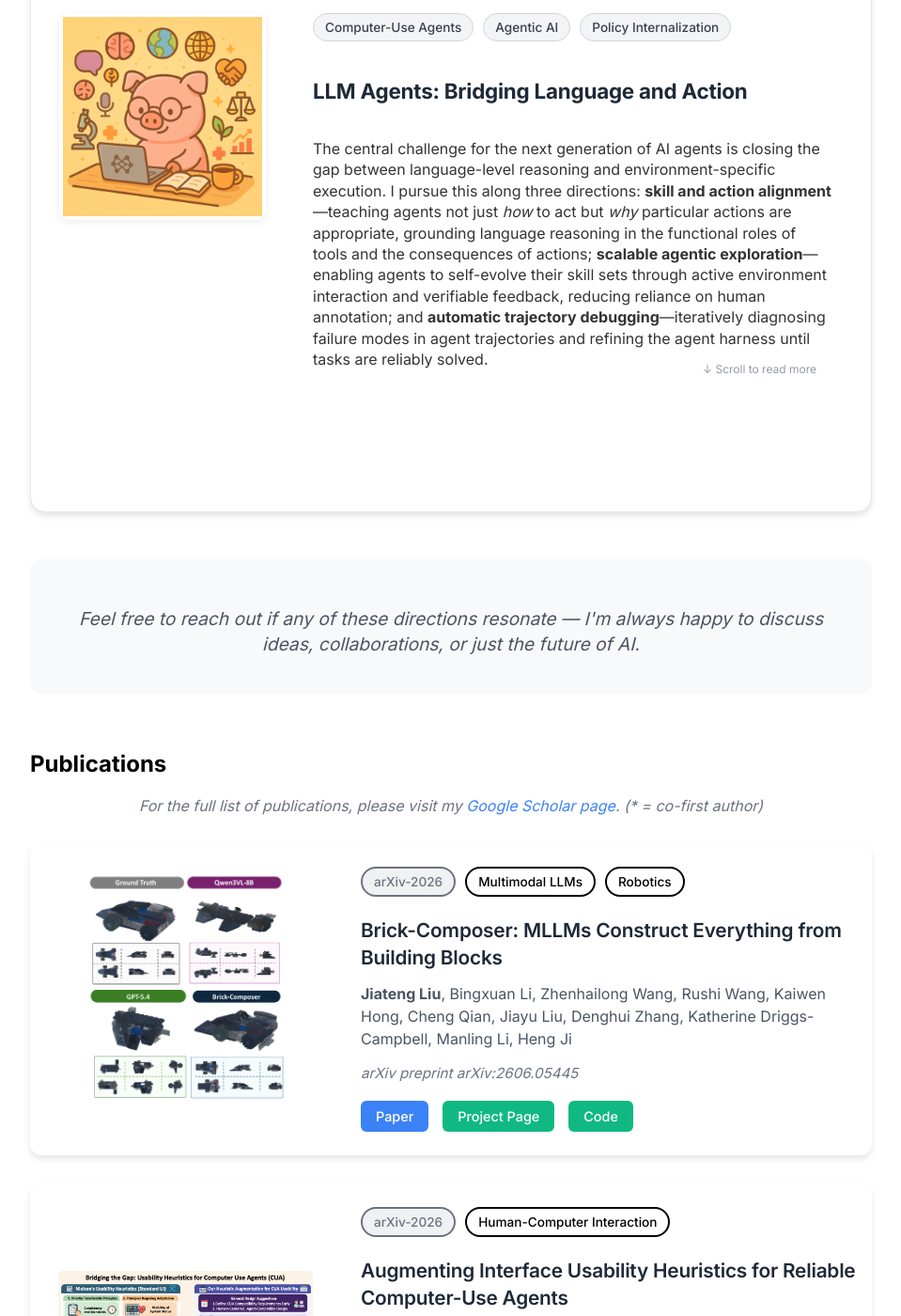
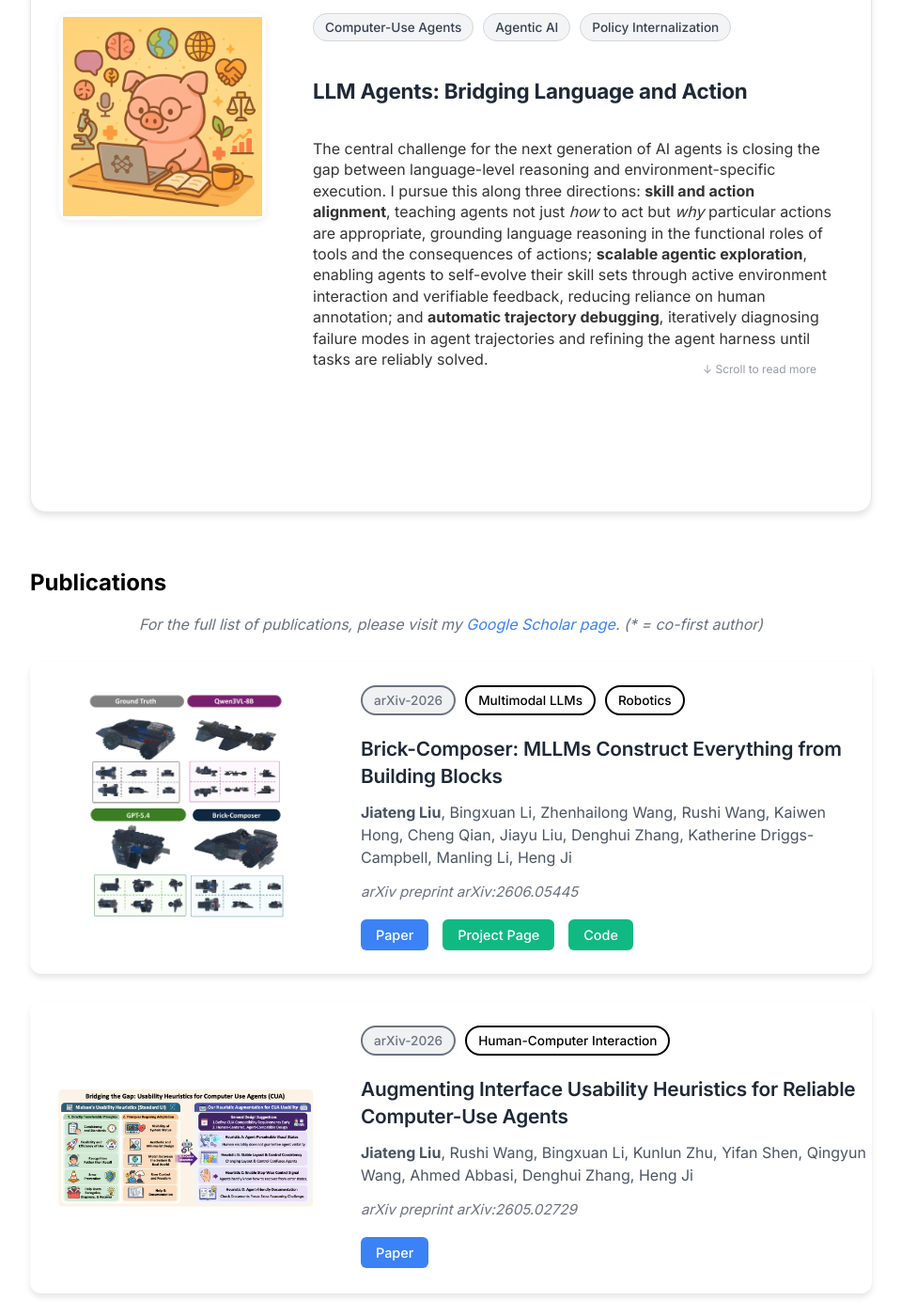
Before and after one commit to Lumos-Jiateng/Lumos-Jiateng.github.io, a Jekyll site: the page built from index.html, in a window 1280 px wide and 1400 px high, scrolled down 2335 px. Shown: the whole window at 94% size, without its empty margins (160-1119 px from the left). Built offline with Jekyll 4.4.1, drawn with Linux system fonts in a browser that asks for light colours; some of the changed text lies outside the part shown.

Commit message:
Fix author lists for Policy Documents, Usability Heuristics, Knowledge Overshadowing
Co-authored-by: Cursor <cursoragent@cursor.com>

```diff
--- a/index.html
+++ b/index.html
@@ -83,15 +83,11 @@ title: Jiateng Liu, Personal Home Page
         </div>
         <h3 class="research-title">LLM Agents: Bridging Language and Action</h3>
         <div class="research-description">
-          <p>The central challenge for the next generation of AI agents is closing the gap between language-level reasoning and environment-specific execution. I pursue this along three directions: <strong>skill and action alignment</strong>—teaching agents not just <em>how</em> to act but <em>why</em> particular actions are appropriate, grounding language reasoning in the functional roles of tools and the consequences of actions; <strong>scalable agentic exploration</strong>—enabling agents to self-evolve their skill sets through active environment interaction and verifiable feedback, reducing reliance on human annotation; and <strong>automatic trajectory debugging</strong>—iteratively diagnosing failure modes in agent trajectories and refining the agent harness until tasks are reliably solved.</p>
+          <p>The central challenge for the next generation of AI agents is closing the gap between language-level reasoning and environment-specific execution. I pursue this along three directions: <strong>skill and action alignment</strong>, teaching agents not just <em>how</em> to act but <em>why</em> particular actions are appropriate, grounding language reasoning in the functional roles of tools and the consequences of actions; <strong>scalable agentic exploration</strong>, enabling agents to self-evolve their skill sets through active environment interaction and verifiable feedback, reducing reliance on human annotation; and <strong>automatic trajectory debugging</strong>, iteratively diagnosing failure modes in agent trajectories and refining the agent harness until tasks are reliably solved.</p>
         </div>
       </div>
     </div>
 
-    <!-- Research Footer -->
-    <div class="research-footer">
-      <p>Feel free to reach out if any of these directions resonate — I'm always happy to discuss ideas, collaborations, or just the future of AI.</p>
-    </div>
   </div>
 
 
@@ -137,7 +133,7 @@ title: Jiateng Liu, Personal Home Page
           <span class="publication-tag">Human-Computer Interaction</span>
         </div>
         <h3 class="publication-title">Augmenting Interface Usability Heuristics for Reliable Computer-Use Agents</h3>
-        <div class="publication-authors"><strong>Jiateng Liu</strong>, Ruiqi Wang, Bofei Li, Kevin Zhu, Yu Shen, Qiang Wang, Ahmed Abbasi, Da-Wei Zhang, Heng Ji</div>
+        <div class="publication-authors"><strong>Jiateng Liu</strong>, Rushi Wang, Bingxuan Li, Kunlun Zhu, Yifan Shen, Qingyun Wang, Ahmed Abbasi, Denghui Zhang, Heng Ji</div>
         <div class="publication-venue">arXiv preprint arXiv:2605.02729</div>
         <div class="publication-links">
           <a href="https://arxiv.org/abs/2605.02729" class="publication-link">Paper</a>
@@ -177,7 +173,7 @@ title: Jiateng Liu, Personal Home Page
           <span class="publication-tag">Agentic AI</span>
         </div>
         <h3 class="publication-title">Analyzing and Internalizing Complex Policy Documents for LLM Agents</h3>
-        <div class="publication-authors"><strong>Jiateng Liu*</strong>, Ziyan Wang, Xinpeng Huang, Yumo Li, Xian Fan, Xuezhe Li, Chen Guo, Ruhi Sarikaya, Heng Ji</div>
+        <div class="publication-authors"><strong>Jiateng Liu</strong>, Zhenhailong Wang, Xiaojiang Huang, Yingjie Li, Xing Fan, Xiang Li, Chenlei Guo, Ruhi Sarikaya, Heng Ji</div>
         <div class="publication-venue">arXiv preprint arXiv:2510.11588</div>
         <div class="publication-links">
           <a href="https://arxiv.org/abs/2510.11588" class="publication-link">Paper</a>
@@ -277,7 +273,7 @@ title: Jiateng Liu, Personal Home Page
           <span class="publication-tag">Hallucination</span>
         </div>
         <h3 class="publication-title">The Law of Knowledge Overshadowing: Towards Understanding, Predicting, and Preventing LLM Hallucination</h3>
-        <div class="publication-authors">Yuji Zhang, Sha Li, Chunpeng Qian, <strong>Jiateng Liu</strong>, Pengfei Yu, Chi Han, Yi R. Fung, Kathleen McKeown, Chengxiang Zhai, Heng Ji</div>
+        <div class="publication-authors">Yuji Zhang, Sha Li, Cheng Qian, <strong>Jiateng Liu</strong>, Pengfei Yu, Chi Han, Yi R. Fung, Kathleen McKeown, Chengxiang Zhai, Manling Li, Heng Ji</div>
         <div class="publication-venue">Findings of the Association for Computational Linguistics (ACL 2025 Findings)</div>
         <div class="publication-links">
           <a href="https://arxiv.org/pdf/2407.08039" class="publication-link">Paper</a>
```
